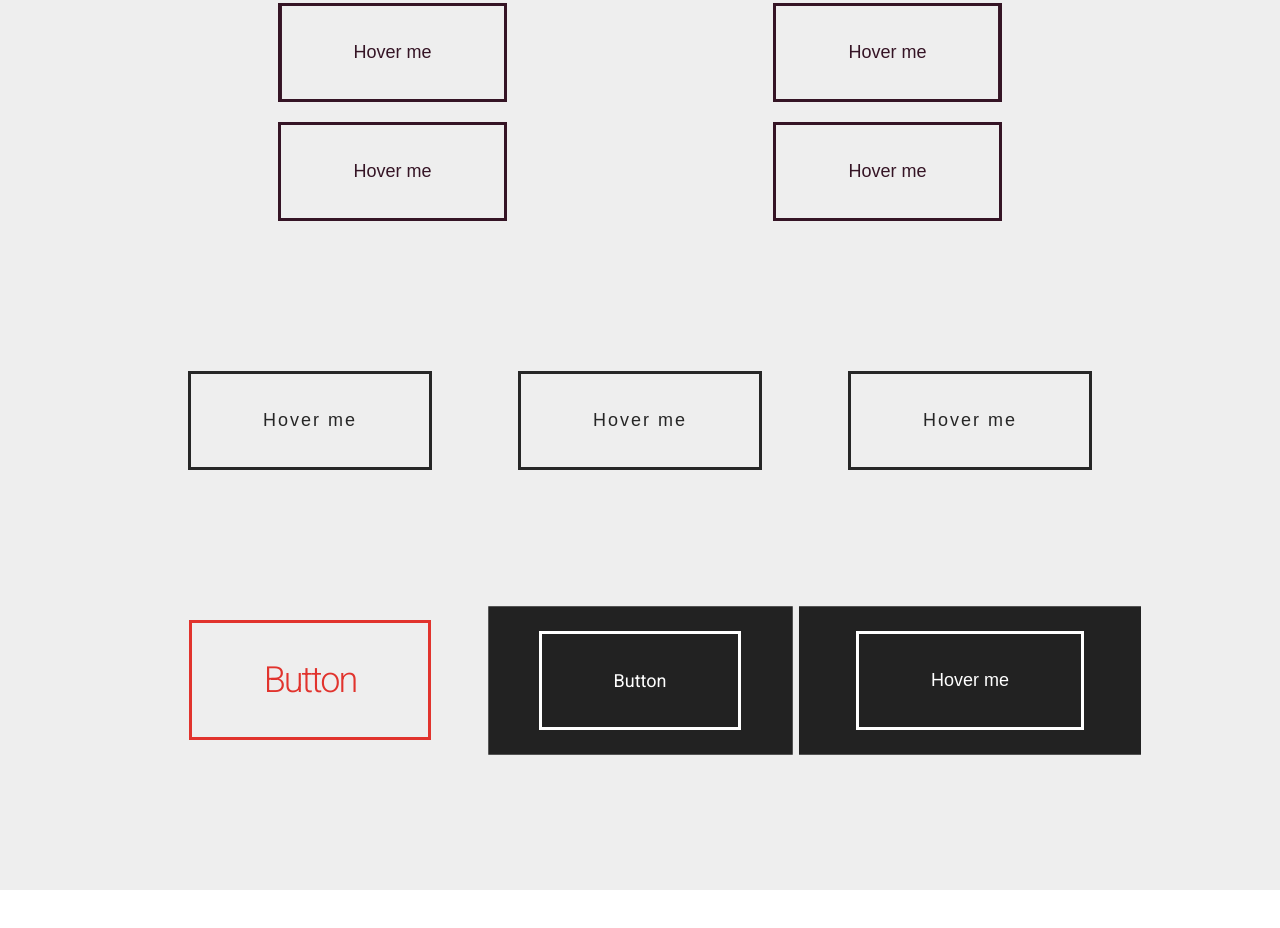
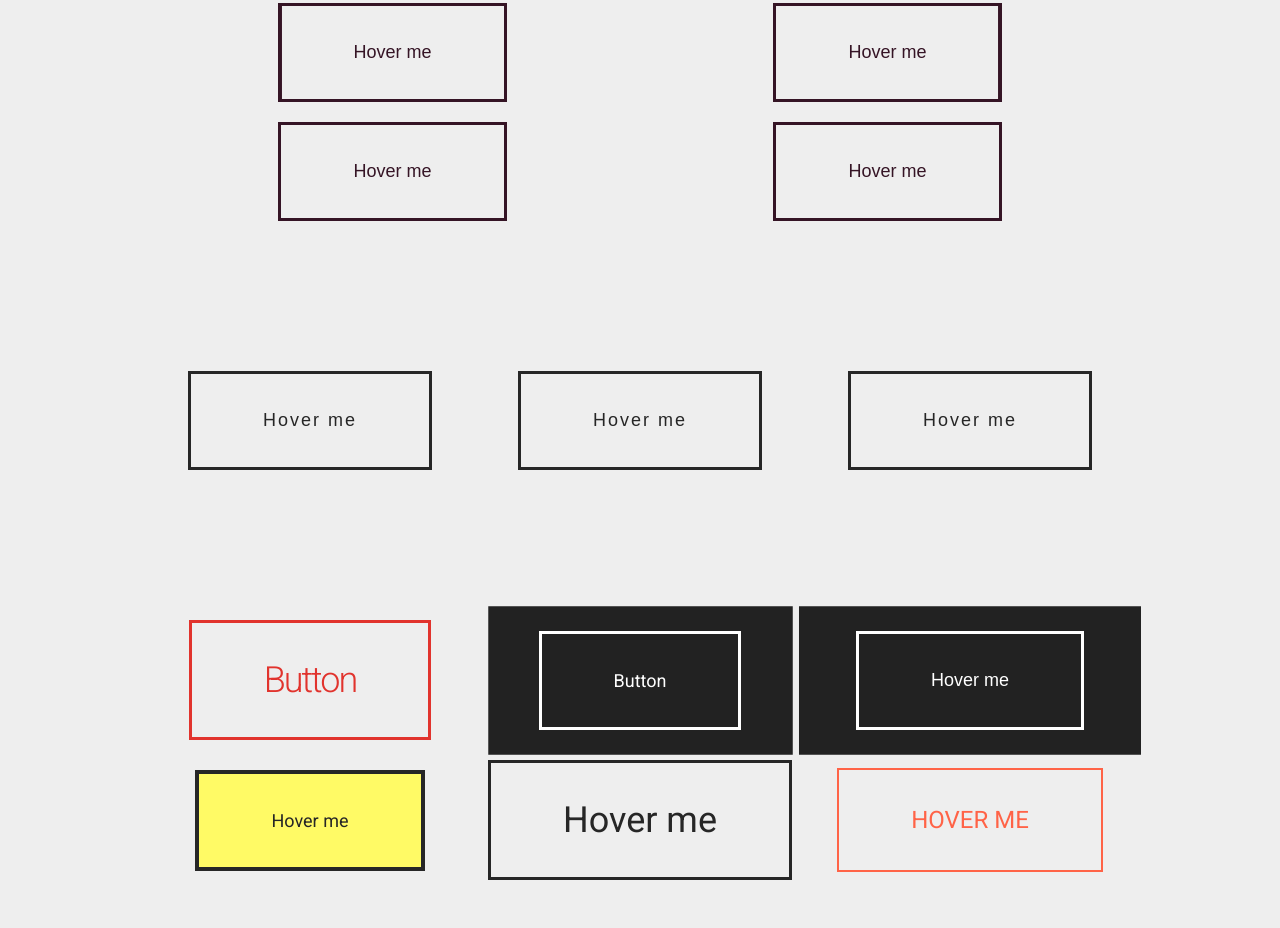
Before and after one commit to nadunchandrabahu/css-animations, a website: page index.html in a window 1280 px wide. Shown: the part 396-1324 px from the top of the page. Before the commit the page ends 1286 px from the top, so only its background shows below. Drawn offline with Linux system fonts and the light colour scheme.

Commit message:
new-changes

```diff
--- a/components/_buttons.scss
+++ b/components/_buttons.scss
@@ -16,10 +16,9 @@
     &::before {
       content: "";
       position: absolute;
-      height: 100%;
-      width: 105%;
+      height: 110%;
+      width: 110%;
       transition: all 1s;
-      background-color: #fff200;
       z-index: -1;
     }
 
@@ -29,6 +28,7 @@
         left: 0;
         transform-origin: bottom left;
         transform: rotate(-90deg);
+        background-color: #fff200;
       }
       &:hover::before {
         transform: rotate(0);
@@ -38,9 +38,10 @@
     &-2 {
       &::before {
         top: 0;
-        right: 0;
+        right: -1px;
         transform-origin: bottom right;
         transform: rotate(90deg);
+        background-color: #e1332d;
       }
       &:hover::before {
         transform: rotate(0);
@@ -53,6 +54,7 @@
         right: 0;
         transform-origin: top right;
         transform: rotate(-90deg);
+        background-color: #cc5de8;
       }
       &:hover::before {
         transform: rotate(0);
@@ -277,6 +279,115 @@
         transform: translate(100%, 10%) rotate(45deg);
       }
     }
+
+    &-4 {
+      background-color: #262626;
+      border: 4px solid #262626;
+      position: relative;
+      color: transparent;
+      overflow: clip;
+
+      &::before {
+        content: "Hover me";
+        position: absolute;
+        top: 0;
+        left: 0;
+        width: 100%;
+        height: 100%;
+        background-color: #fffa65;
+        color: #262626;
+        display: flex;
+        justify-content: center;
+        align-items: center;
+        transition: all 0.5s;
+      }
+
+      &::after {
+        content: "Hover me";
+        position: absolute;
+        top: 0;
+        left: 0;
+        width: 100%;
+        height: 100%;
+        background-color: #fffa65;
+        color: #262626;
+        display: flex;
+        justify-content: center;
+        align-items: center;
+        transition: all 0.5s;
+        transform: translate(-100%, 100%);
+      }
+
+      &:hover::before {
+        transform: translate(100%, -100%);
+      }
+
+      &:hover::after {
+        transform: translate(0, 0);
+      }
+    }
+
+    &-5 {
+      color: #262626;
+      border: 3px solid #262626;
+      position: relative;
+      font-size: 3.6rem;
+      overflow: hidden;
+
+      &::before {
+        content: "Hover me";
+        position: absolute;
+        top: 0;
+        left: 0;
+        height: 100%;
+        width: 100%;
+        background-color: #262626;
+        color: white;
+        display: flex;
+        justify-content: center;
+        align-items: center;
+        transform: scale(5);
+        opacity: 0;
+        transition: all 0.5s;
+      }
+
+      &:hover::before {
+        transform: scale(1);
+        opacity: 1;
+      }
+    }
+
+    &-6 {
+      border: 2px solid tomato;
+      background-color: none;
+      color: tomato;
+      font-size: 2.4rem;
+      text-transform: uppercase;
+      cursor: pointer;
+      position: relative;
+      overflow: hidden;
+
+      &:hover {
+        color: white;
+      }
+
+      &::before {
+        content: "";
+        position: absolute;
+        top: 0;
+        left: 0;
+        width: 100%;
+        height: 0%;
+        background-color: tomato;
+        z-index: -1;
+        border-radius: 0 0 50% 50%;
+        transition: all 0.5s;
+      }
+
+      &:hover::before {
+        height: 180%;
+      }
+    }
   }
 }
 
--- a/index.html
+++ b/index.html
@@ -58,6 +58,9 @@
           <div class="btn-background">
             <a href="#" class="btn btn__p4 btn__p4-3">Hover me</a>
           </div>
+          <a href="#" class="btn btn__p4 btn__p4-4">Hover me</a>
+          <a href="#" class="btn btn__p4 btn__p4-5">Hover me</a>
+          <a href="#" class="btn btn__p4 btn__p4-6">Hover me</a>
         </div>
       </div>
     </section>
```
Also changed, not shown: src/styles.css.
